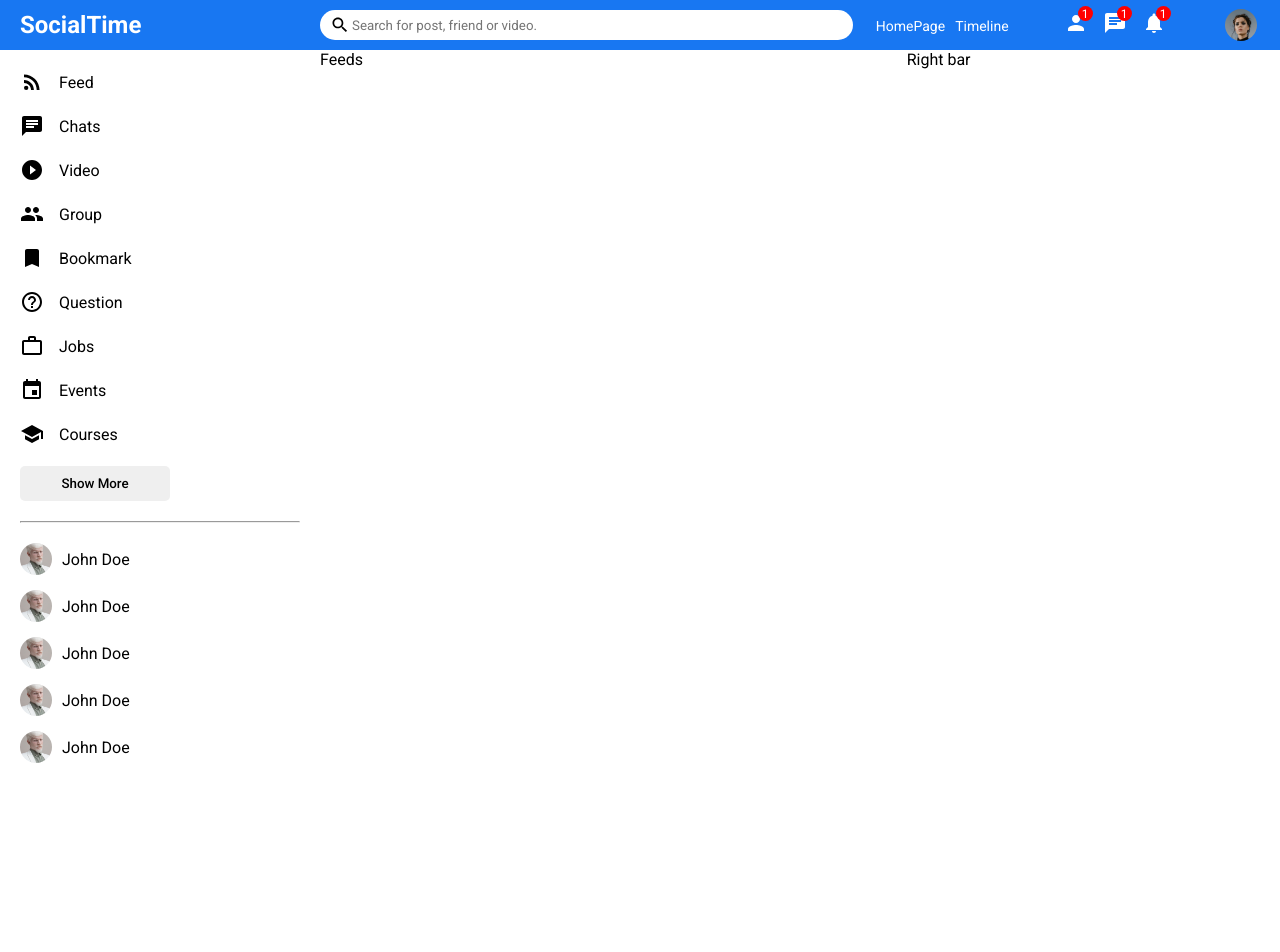
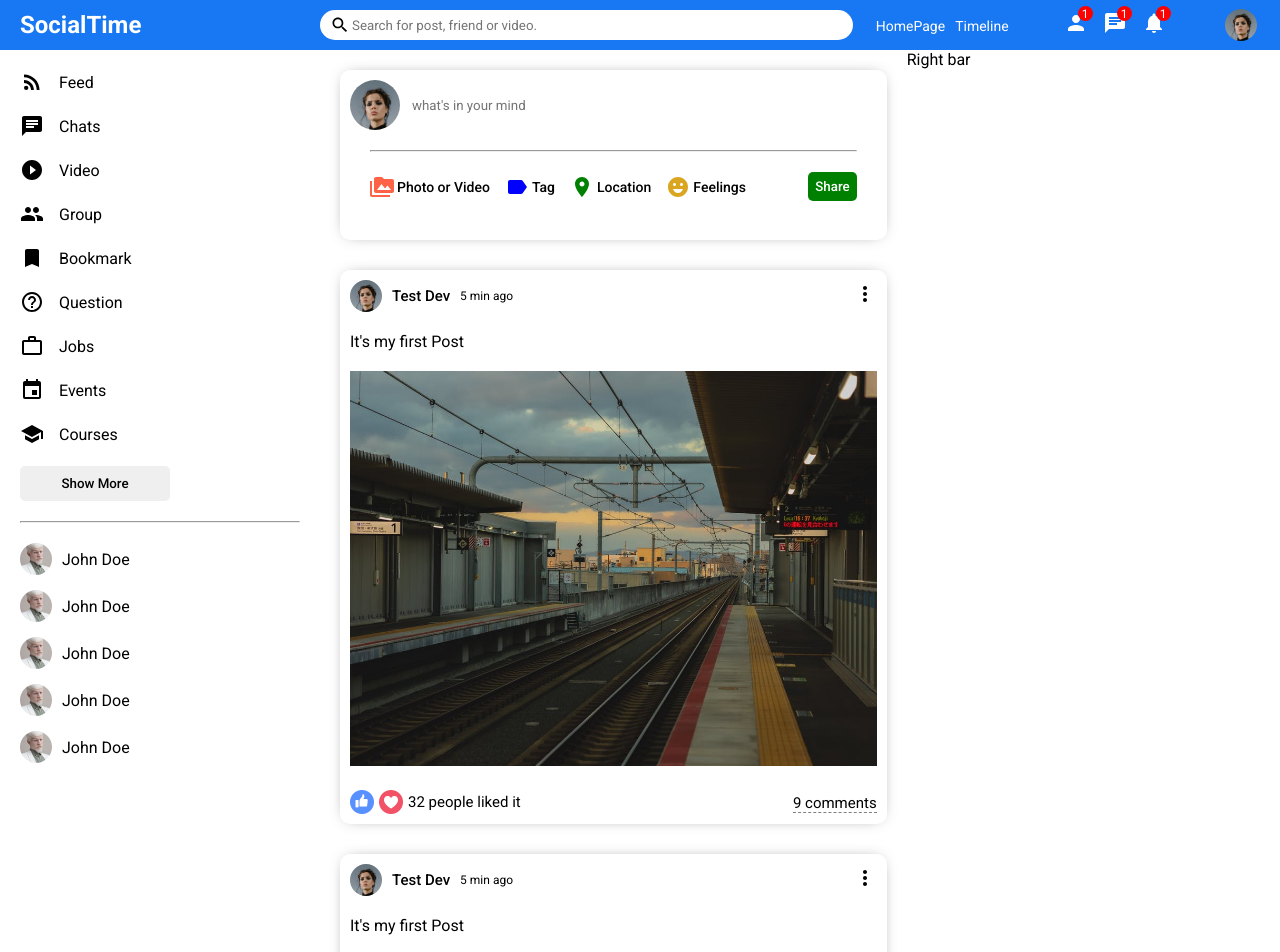
Before and after one commit to Smit90/Social-App, a React (Create React App) app in the folder client/: page / in a window 1280 px wide. Shown: the top 952 px of the page. Before the commit the page ends 800 px from the top, so only its background shows below. Built offline with nearby package versions, Linux system fonts and the light colour scheme.

Commit message:
Feed(post & share components)

```diff
--- a/client/src/components/feed/Feed.jsx
+++ b/client/src/components/feed/Feed.jsx
@@ -1,9 +1,16 @@
+import Post from "../post/Post"
+import Share from "../share/Share"
 import "./feed.css"
 
 export default function Feed() {
     return (
         <div className="feed">
-            Feeds
+            <div className="feedWrapper">
+                <Share />
+                <Post />
+                <Post />
+                <Post />
+            </div>
         </div>
     )
 }
--- a/client/src/components/feed/feed.css
+++ b/client/src/components/feed/feed.css
@@ -1,3 +1,7 @@
 .feed{
-    flex:5.5;
+    flex:5.5
 }
+
+.feedWrapper{
+    padding: 20px;
+}
--- /dev/null
+++ b/client/src/components/post/Post.jsx
@@ -0,0 +1,35 @@
+import "./post.css"
+import { MoreVert } from '@material-ui/icons'
+
+export default function Post() {
+    return (
+        <div className="post">
+            <div className="postWrapper">
+                <div className="postTop">
+                    <div className="postTopLeft">
+                        <img src="/assets/person/1.jpeg" alt="" className="postProfileImg" />
+                        <span className="postUsername">Test Dev</span>
+                        <span className="postDate">5 min ago</span>
+                    </div>
+                    <div className="postTopRight">
+                        <MoreVert />
+                    </div>
+                </div>
+                <div className="postCenter">
+                    <span className="postText">It's my first Post</span>
+                    <img className="postImg" src="/assets/post/1.jpeg" alt="" />
+                </div>
+                <div className="postBottom">
+                    <div className="postBottomLeft">
+                        <img src="/assets/like.png" alt="" className="likeIcon" />
+                        <img src="/assets/heart.png" alt="" className="likeIcon" />
+                        <span className="postLikeCounter">32 people liked it</span>
+                    </div>
+                    <div className="postBottomRight">
+                        <span className="postCommentText">9 comments</span>
+                    </div>
+                </div>
+            </div>
+        </div>
+    )
+}
--- /dev/null
+++ b/client/src/components/post/post.css
@@ -0,0 +1,78 @@
+.post {
+    width: 100%;
+    border-radius: 10px;
+    -webkit-box-shadow: 0px 0px 16px -8px rgba(0, 0, 0, 0.68);
+    box-shadow: 0px 0px 16px -8px rgba(0, 0, 0, 0.68);
+    margin: 30px 0;
+  }
+
+  .postWrapper {
+    padding: 10px;
+  }
+
+  .postTop {
+    display: flex;
+    align-items: center;
+    justify-content: space-between;
+  }
+
+  .postTopLeft {
+    display: flex;
+    align-items: center;
+  }
+
+  .postProfileImg {
+    width: 32px;
+    height: 32px;
+    border-radius: 50%;
+    object-fit: cover;
+  }
+
+  .postUsername {
+    font-size: 15px;
+    font-weight: 500;
+    margin: 0 10px;
+  }
+
+  .postDate{
+      font-size: 12px;
+  }
+
+  .postCenter{
+      margin: 20px 0;
+  }
+
+  .postImg{
+      margin-top: 20px;
+      width: 100%;
+      max-height: 500px;
+      object-fit: contain;
+  }
+
+  .postBottom{
+      display: flex;
+      align-items: center;
+      justify-content: space-between;
+  }
+
+  .postBottomLeft{
+      display: flex;
+      align-items: center;
+  }
+
+  .likeIcon{
+      width: 24px;
+      height: 24px;
+      margin-right: 5px;
+      cursor: pointer;
+  }
+
+  .postLikeCounter{
+      font-size: 15px;
+  }
+
+  .postCommentText{
+      cursor: pointer;
+      border-bottom: 1px dashed gray;
+      font-size: 15px;
+  }
--- /dev/null
+++ b/client/src/components/share/Share.jsx
@@ -0,0 +1,37 @@
+import "./share.css"
+import { PermMedia, Label, EmojiEmotions, Room } from "@material-ui/icons"
+
+export default function Share() {
+    return (
+        <div className="share">
+            <div className="shareWrapper">
+                <div className="shareTop">
+                    <img src="/assets/person/1.jpeg" alt="" className="shareProfileImg" />
+                    <input placeholder="what's in your mind" className="shareInput" />
+                </div>
+                <hr className="shareHr" />
+                <div className="shareBottom">
+                    <div className="shareOptions">
+                        <div className="shareOption">
+                            <PermMedia htmlColor="tomato" className="shareIcon" />
+                            <span className="shareOptionText" >Photo or Video</span>
+                        </div>
+                        <div className="shareOption">
+                            <Label htmlColor="blue" className="shareIcon" />
+                            <span className="shareOptionText" >Tag</span>
+                        </div>
+                        <div className="shareOption">
+                            <Room htmlColor="green" className="shareIcon" />
+                            <span className="shareOptionText" >Location</span>
+                        </div>
+                        <div className="shareOption">
+                            <EmojiEmotions htmlColor="goldenrod" className="shareIcon" />
+                            <span className="shareOptionText" >Feelings</span>
+                        </div>
+                    </div>
+                    <button className="shareButton" >Share</button>
+                </div>
+            </div>
+        </div>
+    )
+}
--- /dev/null
+++ b/client/src/components/share/share.css
@@ -0,0 +1,76 @@
+.share {
+    width: 100%;
+    height: 170px;
+    border-radius: 10px;
+    -webkit-box-shadow: 0px 0px 16px -8px rgba(0, 0, 0, 0.68);
+    box-shadow: 0px 0px 16px -8px rgba(0, 0, 0, 0.68);
+  }
+
+  .shareWrapper {
+    padding: 10px;
+  }
+
+  .shareTop {
+    display: flex;
+    align-items: center;
+  }
+
+  .shareProfileImg {
+    width: 50px;
+    height: 50px;
+    border-radius: 50%;
+    object-fit: cover;
+    margin-right: 10px;
+  }
+
+  .shareInput {
+    border: none;
+    width: 80%;
+  }
+
+  .shareInput:focus {
+    outline: none;
+  }
+
+  .shareHr {
+    margin: 20px;
+  }
+
+  .shareBottom {
+    display: flex;
+    align-items: center;
+    justify-content: space-between;
+  }
+
+  .shareOptions{
+      display: flex;
+      margin-left: 20px;
+  }
+
+  .shareOption{
+      display: flex;
+      align-items: center;
+      margin-right: 15px;
+      cursor: pointer;
+  }
+
+  .shareIcon{
+      font-size: 18px;
+      margin-right: 3px;
+  }
+
+  .shareOptionText{
+      font-size: 14px;
+      font-weight: 500;
+  }
+
+  .shareButton{
+      border: none;
+      padding: 7px;
+      border-radius: 5px;
+      background-color: green;
+      font-weight: 500;
+      margin-right: 20px;
+      cursor: pointer;
+      color: white;
+  }
```
